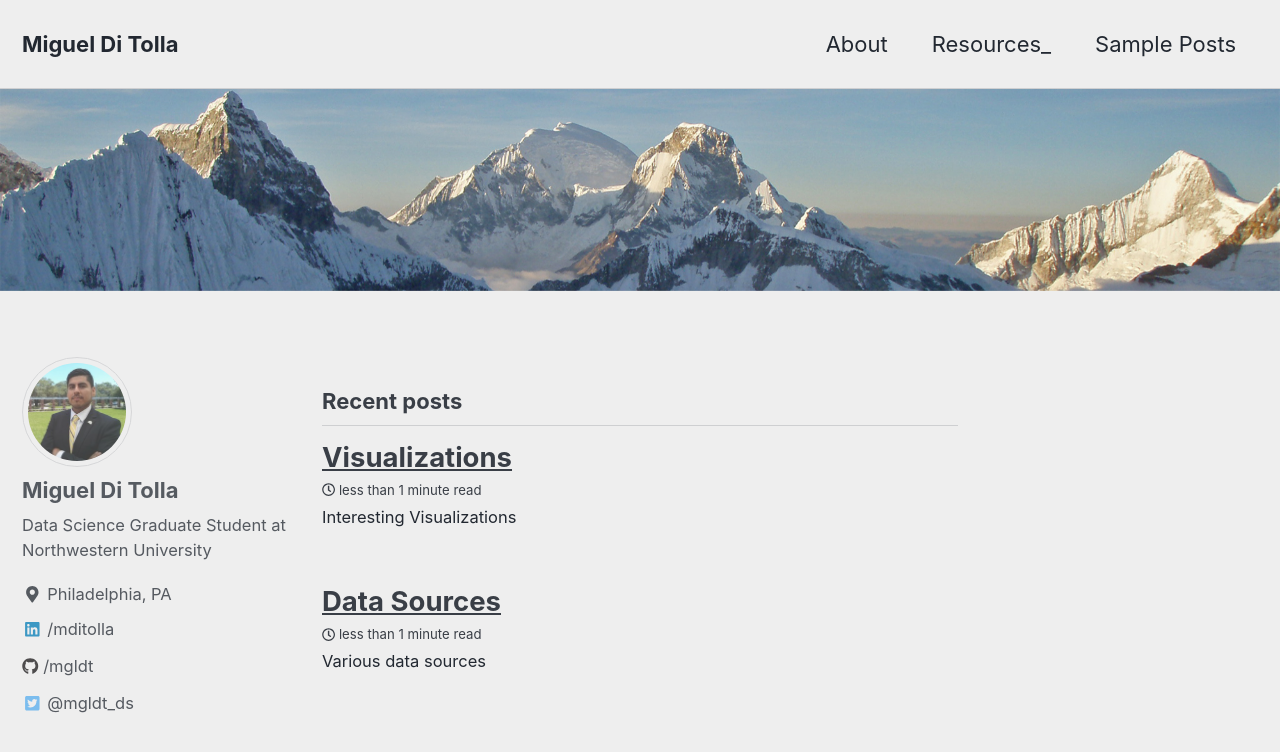
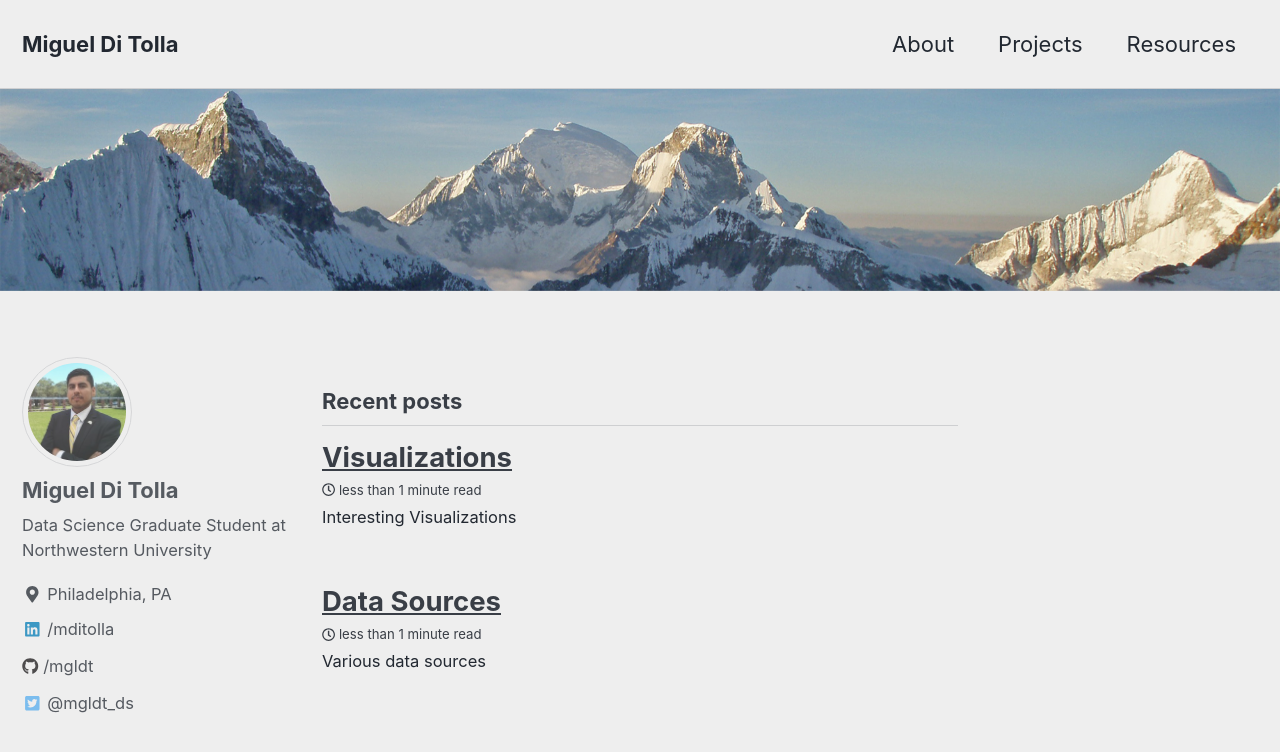
Before and after one commit to mgldt/mgldt.github.io, a Jekyll site: the page built from index.html, in a window 1280 px wide and 900 px high. Shown: the top 752 px of the window. Built offline with Jekyll 4.4.1, drawn with Linux system fonts in a browser that asks for light colours; cached includes are drawn as plain includes; the list of posts is cut into pages by our own code.

Commit message:
Update navigation.yml

```diff
--- a/_data/navigation.yml
+++ b/_data/navigation.yml
@@ -2,10 +2,10 @@
 main:
   - title: "About"
     url: /about/
-  - title: "Resources_"
+  - title: "Projects"
+    url: /projects/
+  - title: "Resources"
     url: /resources/
-  - title: "Sample Posts"
-    url: /year-archive/
   # - title: "Sample Collections"
   #   url: /collection-archive/
   # - title: "Sitemap"
```
